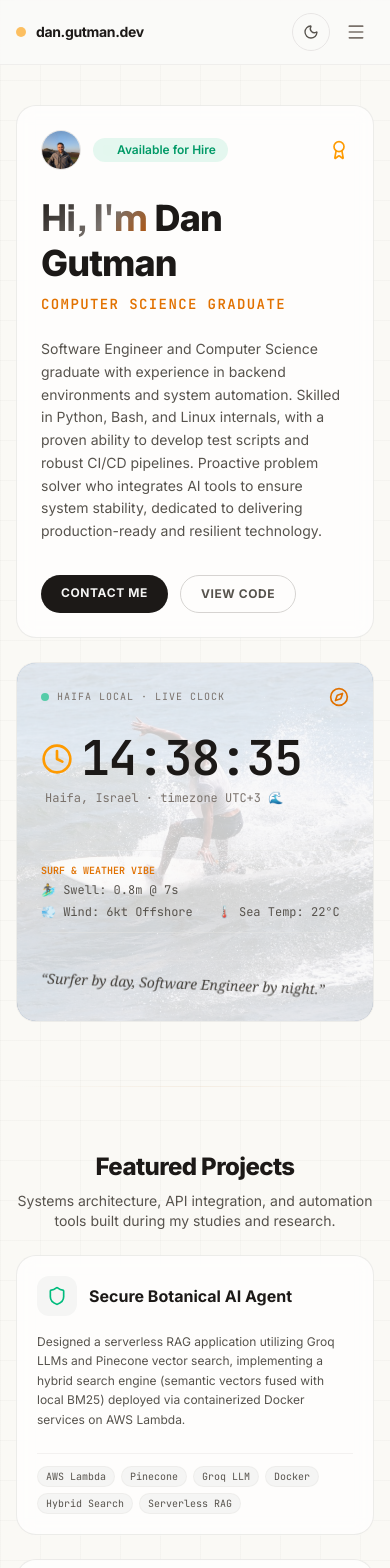
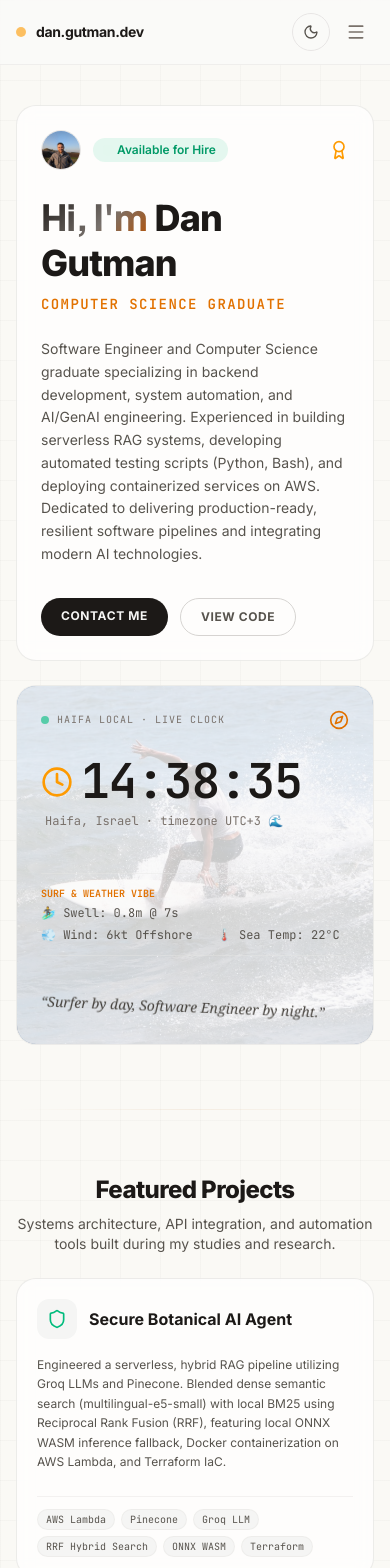
Before and after one commit to Dangutman98/dangutman.github.io, a React (Vite) app: page / in a window 390 px wide. Shown: the top 1568 px of the page. Built offline with nearby package versions, Linux system fonts and the light colour scheme.

Commit message:
Highlight AI & GenAI specialization, update tech stack and skills matrix from botanical-agent

```diff
--- a/index.html
+++ b/index.html
@@ -5,11 +5,11 @@
     <link rel="icon" href="/favicon.svg" type="image/svg+xml" />
     <link rel="alternate icon" href="/dan-profile.png" type="image/png" />
     <meta name="viewport" content="width=device-width, initial-scale=1.0" />
-    <title>Dan Gutman — Computer Science Graduate</title>
-    <meta name="description" content="Dan Gutman — Computer Science Graduate based in Haifa. Specialising in Backend, Cloud, AI, and DevOps. Open to entry-level software engineering and cloud roles." />
+    <title>Dan Gutman — Software & AI Engineer</title>
+    <meta name="description" content="Dan Gutman — Computer Science Graduate based in Haifa. Specializing in Backend, Cloud, AI Engineering, and DevOps. Open to entry-level software engineering and AI/GenAI roles." />
     <meta name="author" content="Dan Gutman" />
-    <meta property="og:title" content="Dan Gutman — Computer Science Graduate" />
-    <meta property="og:description" content="Software engineer based in Haifa specializing in Backend, Cloud, AI, and DevOps. Building reliable systems and automation pipelines." />
+    <meta property="og:title" content="Dan Gutman — Software & AI Engineer" />
+    <meta property="og:description" content="Software & AI engineer based in Haifa specializing in Backend, Cloud, GenAI (RAG), and DevOps. Building reliable systems and automation pipelines." />
     <meta property="og:image" content="/dan-profile.png" />
     <meta name="twitter:card" content="summary_large_image" />
     <link rel="preconnect" href="https://fonts.googleapis.com" />
--- a/src/App.tsx
+++ b/src/App.tsx
@@ -88,8 +88,8 @@ const certifications: Certification[] = [
 const projects: Project[] = [
   {
     title: "Secure Botanical AI Agent",
-    description: "Designed a serverless RAG application utilizing Groq LLMs and Pinecone vector search, implementing a hybrid search engine (semantic vectors fused with local BM25) deployed via containerized Docker services on AWS Lambda.",
-    tags: ["AWS Lambda", "Pinecone", "Groq LLM", "Docker", "Hybrid Search", "Serverless RAG"],
+    description: "Engineered a serverless, hybrid RAG pipeline utilizing Groq LLMs and Pinecone. Blended dense semantic search (multilingual-e5-small) with local BM25 using Reciprocal Rank Fusion (RRF), featuring local ONNX WASM inference fallback, Docker containerization on AWS Lambda, and Terraform IaC.",
+    tags: ["AWS Lambda", "Pinecone", "Groq LLM", "RRF Hybrid Search", "ONNX WASM", "Terraform"],
     icon: <Shield className="w-5 h-5 text-emerald-500" />,
     href: "https://github.com/Dangutman98/botanical-agent",
   },
@@ -135,8 +135,8 @@ const coursework = [
 
 const skillCategories = [
   { title: "Infrastructure & Tools", detail: "Linux, AWS, GCP, CloudFormation, Terraform, Docker" },
-  { title: "AI & Developer Tools", detail: "Cursor IDE, Open Code, Prompt Engineering" },
-  { title: "Databases", detail: "MySQL, Amazon RDS, Firebase" },
+  { title: "AI & GenAI Systems", detail: "Hybrid RAG, Pinecone Vector DB, BM25, RRF, ONNX (WASM), Groq/HF APIs" },
+  { title: "Databases & Storage", detail: "MySQL, Amazon RDS, Pinecone, Firebase" },
   { title: "Programming", detail: "Python, Bash, JavaScript, TypeScript, React, Java, C#" },
   { title: "Languages", detail: "Hebrew - Native, English - Proficient, Russian - Proficient" },
 ];
@@ -293,7 +293,7 @@ export default function App() {
                 </h2>
 
                 <p className="mt-6 text-sm text-stone-600 dark:text-zinc-400 leading-relaxed max-w-md">
-                  Software Engineer and Computer Science graduate with experience in backend environments and system automation. Skilled in Python, Bash, and Linux internals, with a proven ability to develop test scripts and robust CI/CD pipelines. Proactive problem solver who integrates AI tools to ensure system stability, dedicated to delivering production-ready and resilient technology.
+                  Software Engineer and Computer Science graduate specializing in backend development, system automation, and AI/GenAI engineering. Experienced in building serverless RAG systems, developing automated testing scripts (Python, Bash), and deploying containerized services on AWS. Dedicated to delivering production-ready, resilient software pipelines and integrating modern AI technologies.
                 </p>
               </div>
 
@@ -479,12 +479,13 @@ export default function App() {
                 <h3 className="font-bold text-sm uppercase tracking-wider text-stone-500 dark:text-zinc-400">Primary Stack</h3>
                 <Cpu className="w-4 h-4 text-amber-500" />
               </div>
-              <div className="grid grid-cols-2 sm:grid-cols-4 gap-4">
+              <div className="grid grid-cols-2 sm:grid-cols-3 lg:grid-cols-5 gap-4">
                 {[
                   { name: "Backend Systems", details: "Node.js · Python · Java · C#", icon: "💻" },
                   { name: "Cloud & IaC", details: "AWS · GCP · Terraform", icon: "☁️" },
                   { name: "Containers", details: "Docker · Compose", icon: "🐳" },
-                  { name: "Automation", details: "Bash · Linux · Scripting", icon: "⚙️" }
+                  { name: "Automation", details: "Bash · Linux · Scripting", icon: "⚙️" },
+                  { name: "AI & GenAI", details: "RAG · LLMs · Pinecone · ONNX", icon: "🧠" }
                 ].map((stack) => (
                   <div key={stack.name} className="p-3 rounded-xl bg-stone-100/50 dark:bg-zinc-900/40 border border-stone-200/40 dark:border-zinc-800/40 hover:-translate-y-0.5 transition-all">
                     <span className="text-base">{stack.icon}</span>
@@ -603,7 +604,7 @@ export default function App() {
             </span>
             <h2 className="text-3xl font-extrabold tracking-tight">Let&apos;s Connect</h2>
             <p className="text-sm text-stone-600 dark:text-zinc-400">
-              Open to entry-level software engineering, backend, cloud database, or automation roles. Also open to summer internships.
+              Open to entry-level software engineering, backend, cloud database, AI engineering/development, or automation roles. Also open to summer internships.
             </p>
           </div>
 
```
